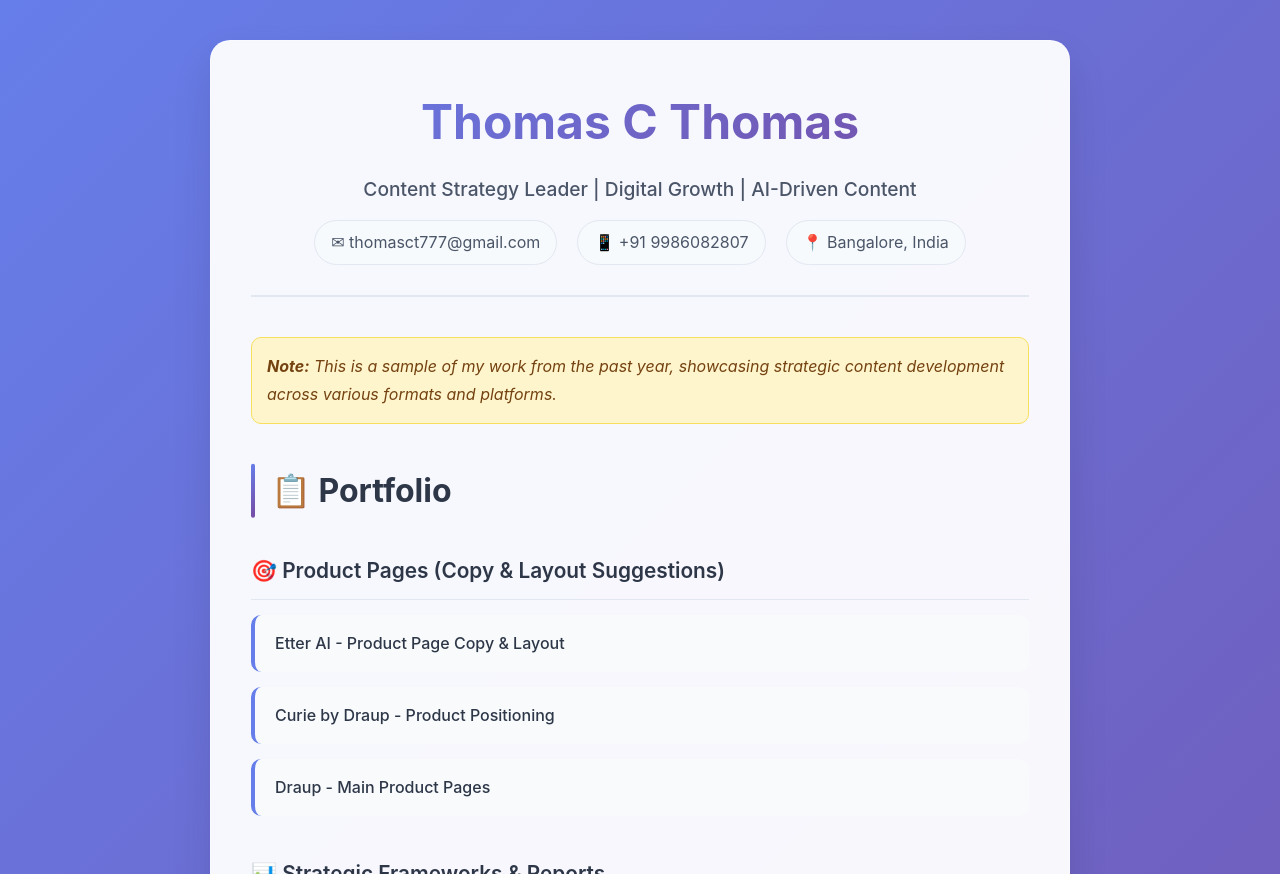
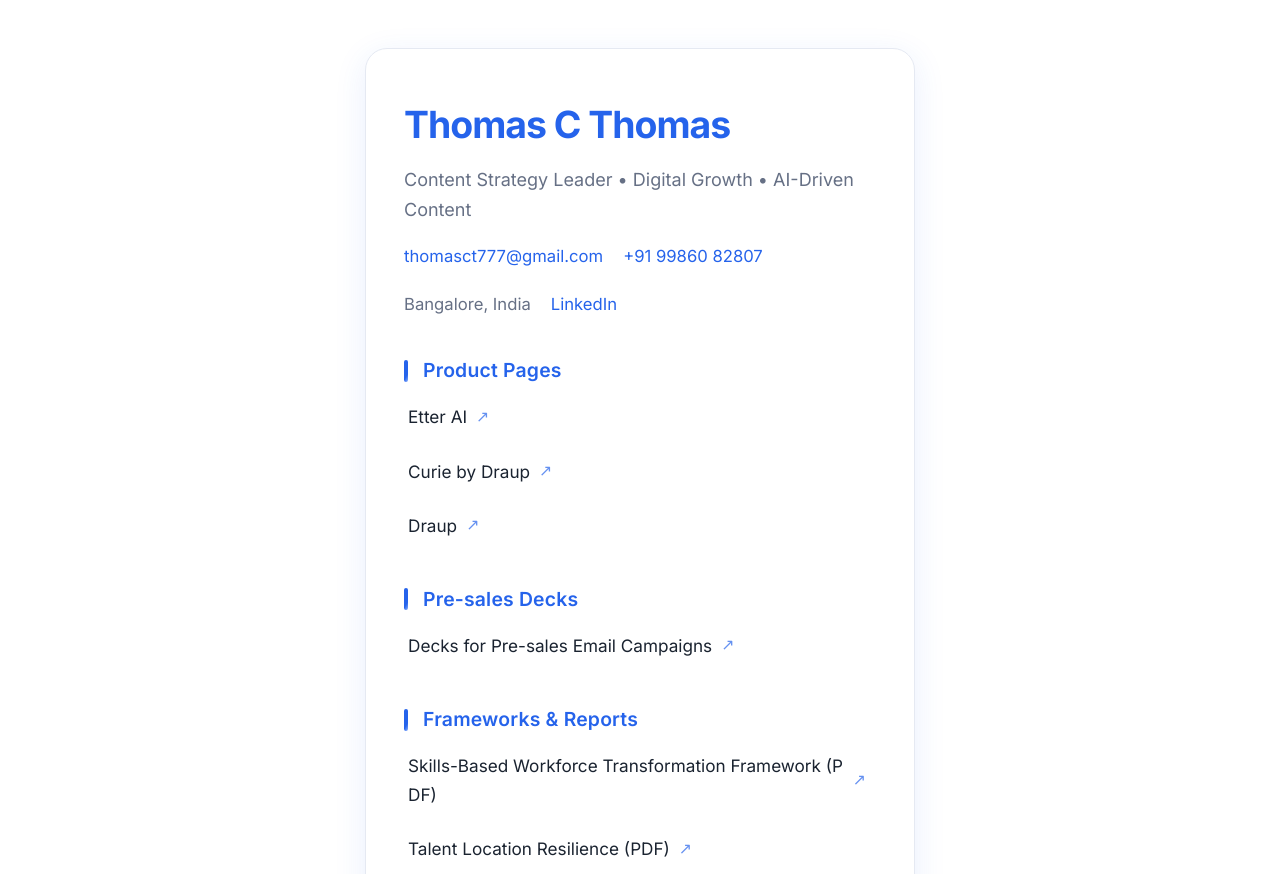
Before and after one commit to tommyct614/thomas-portfolio, a plain HTML site: page index.html in a window 1280 px wide. Shown: the top 874 px of the page. Drawn offline with Linux system fonts and the light colour scheme.

Commit message:
Update index.html
Fixed hyperlinks

```diff
--- a/index.html
+++ b/index.html
@@ -2,314 +2,329 @@
 <html lang="en">
 <head>
   <meta charset="UTF-8">
-  <meta name="viewport" content="width=device-width,initial-scale=1">
+  <meta name="robots" content="noindex">
   <title>Thomas C Thomas – Portfolio</title>
+  <meta name="viewport" content="width=device-width, initial-scale=1">
+  <!-- Google Fonts for modern, clean look -->
+  <link href="https://fonts.googleapis.com/css2?family=Inter:wght@400;600;700&display=swap" rel="stylesheet">
   <style>
-    * {
+    :root {
+      --accent: #2563eb;
+      --accent-dark: #1947b3;
+      --bg: #fff;
+      --text: #1a2330;
+      --muted: #667085;
+      --border: #e5e9f2;
+      --shadow: 0 8px 32px rgba(37,99,235,0.10);
+    }
+
+    html, body {
+      height: 100%;
       margin: 0;
       padding: 0;
-      box-sizing: border-box;
+      background: var(--bg);
+      color: var(--text);
+      font-family: 'Inter', 'Segoe UI', Arial, sans-serif;
+      font-size: 17px;
+      line-height: 1.7;
     }
 
     body {
-      font-family: 'Inter', -apple-system, BlinkMacSystemFont, 'Segoe UI', sans-serif;
-      background: linear-gradient(135deg, #667eea 0%, #764ba2 100%);
       min-height: 100vh;
-      color: #2d3748;
-      line-height: 1.7;
+      display: flex;
+      align-items: flex-start;
+      justify-content: center;
+      background: var(--bg);
     }
 
     .container {
-      max-width: 900px;
-      margin: 0 auto;
-      padding: 40px 20px;
-    }
-
-    .card {
-      background: rgba(255, 255, 255, 0.95);
-      backdrop-filter: blur(10px);
-      border-radius: 20px;
-      padding: 40px;
-      box-shadow: 0 20px 40px rgba(0, 0, 0, 0.1);
-      border: 1px solid rgba(255, 255, 255, 0.2);
+      background: var(--bg);
+      border-radius: 22px;
+      box-shadow: var(--shadow);
+      max-width: 550px;
+      width: 100vw;
+      margin: 48px 0 32px 0;
+      padding: 44px 38px 38px 38px;
+      box-sizing: border-box;
+      border: 1px solid var(--border);
+      transition: box-shadow 0.2s;
     }
 
     .header {
-      text-align: center;
-      margin-bottom: 40px;
-      padding-bottom: 30px;
-      border-bottom: 2px solid #e2e8f0;
+      text-align: left;
+      margin-bottom: 32px;
     }
 
-    h1 {
-      font-size: 3rem;
+    .name {
+      font-size: 2.2rem;
       font-weight: 700;
-      background: linear-gradient(135deg, #667eea, #764ba2);
-      -webkit-background-clip: text;
-      -webkit-text-fill-color: transparent;
-      margin-bottom: 10px;
+      color: var(--accent);
+      letter-spacing: -1px;
+      margin-bottom: 8px;
+      margin-top: 0;
     }
 
     .subtitle {
-      font-size: 1.2rem;
-      color: #4a5568;
+      font-size: 1.06rem;
+      color: var(--muted);
       font-weight: 500;
-      margin-bottom: 15px;
+      margin-bottom: 16px;
     }
 
-    .contact-info {
+    .contact {
       display: flex;
-      justify-content: center;
       gap: 20px;
       flex-wrap: wrap;
-      margin-top: 15px;
+      font-size: 0.98em;
+      color: var(--muted);
+      align-items: center;
+      margin-bottom: 0;
     }
 
-    .contact-item {
-      background: #f7fafc;
-      padding: 8px 16px;
-      border-radius: 25px;
+    .contact a {
+      color: var(--accent);
       text-decoration: none;
-      color: #4a5568;
-      transition: all 0.3s ease;
-      border: 1px solid #e2e8f0;
+      font-weight: 500;
+      transition: color 0.16s;
+    }
+    .contact a:hover {
+      color: var(--accent-dark);
+      text-decoration: underline;
     }
 
-    .contact-item:hover {
-      background: #667eea;
-      color: white;
-      transform: translateY(-2px);
-    }
-
-    h2 {
-      font-size: 2rem;
-      color: #2d3748;
-      margin: 40px 0 25px 0;
-      position: relative;
-      padding-left: 20px;
-    }
-
-    h2::before {
-      content: '';
-      position: absolute;
-      left: 0;
-      top: 50%;
-      transform: translateY(-50%);
-      width: 4px;
-      height: 100%;
-      background: linear-gradient(135deg, #667eea, #764ba2);
-      border-radius: 2px;
-    }
-
-    .portfolio-section {
-      margin-bottom: 30px;
+    .section {
+      margin-top: 36px;
     }
 
     .section-title {
-      font-size: 1.3rem;
-      color: #2d3748;
+      font-size: 1.14rem;
       font-weight: 600;
-      margin-bottom: 15px;
-      padding: 10px 0;
-      border-bottom: 1px solid #e2e8f0;
+      color: var(--accent);
+      letter-spacing: 0.01em;
+      margin-bottom: 8px;
+      display: flex;
+      align-items: center;
+      gap: 8px;
+    }
+    .section-title::before {
+      content: "";
+      display: inline-block;
+      width: 4px;
+      height: 22px;
+      background: linear-gradient(120deg, var(--accent) 70%, #90b4ff 100%);
+      border-radius: 2px;
+      margin-right: 7px;
     }
 
-    .portfolio-grid {
-      display: grid;
-      gap: 15px;
-      margin-bottom: 25px;
+    ul.portfolio-list {
+      list-style: none;
+      margin: 0 0 4px 0;
+      padding: 0;
     }
-
-    .portfolio-item {
-      background: #f8fafc;
-      padding: 15px 20px;
-      border-radius: 10px;
-      border-left: 4px solid #667eea;
-      transition: all 0.3s ease;
-      position: relative;
+    ul.portfolio-list li {
+      margin: 0 0 11px 0;
+      padding: 0;
+      transition: background 0.13s;
+      border-radius: 8px;
+      display: flex;
+      align-items: center;
     }
-
-    .portfolio-item:hover {
-      background: #edf2f7;
-      transform: translateX(5px);
-      box-shadow: 0 5px 15px rgba(0, 0, 0, 0.1);
+    ul.portfolio-list li:last-child {
+      margin-bottom: 0;
     }
 
     .portfolio-link {
-      color: #2d3748;
+      display: flex;
+      align-items: center;
+      gap: 5px;
+      color: var(--text);
+      background: none;
+      border: none;
+      font-size: 1.01em;
+      font-weight: 500;
       text-decoration: none;
-      font-weight: 500;
-      display: block;
+      padding: 7px 10px 7px 4px;
+      border-radius: 8px;
+      transition: background 0.16s, color 0.14s;
+      position: relative;
+      word-break: break-all;
+    }
+    .portfolio-link::after {
+      content: '↗';
+      font-size: 0.92em;
+      color: var(--accent);
+      margin-left: 4px;
+      opacity: 0.7;
+      transition: color 0.15s;
+    }
+    .portfolio-link:hover {
+      background: var(--accent);
+      color: #fff;
+      text-decoration: none;
+    }
+    .portfolio-link:hover::after {
+      color: #fff;
     }
 
-    .portfolio-link:hover {
-      color: #667eea;
+    .download-btn {
+      margin-top: 38px;
+      display: inline-block;
+      background: var(--accent);
+      color: #fff;
+      border: none;
+      border-radius: 100px;
+      padding: 12px 32px;
+      font-size: 1.08rem;
+      font-weight: 600;
+      text-decoration: none;
+      transition: background 0.16s, box-shadow 0.16s;
+      box-shadow: 0 2px 14px 0 rgba(37,99,235,0.08);
+      letter-spacing: 0.01em;
+    }
+    .download-btn:hover {
+      background: var(--accent-dark);
+      box-shadow: 0 4px 20px 0 rgba(37,99,235,0.12);
     }
 
-    .external-link::after {
-      content: '↗';
-      margin-left: 5px;
-      font-size: 0.8em;
-      opacity: 0.6;
+    @media (max-width: 650px) {
+      .container {
+        max-width: 100vw;
+        margin: 18px 0;
+        padding: 18px 4vw 23px 4vw;
+        border-radius: 0;
+        box-shadow: none;
+        border: none;
+      }
+      .name {
+        font-size: 1.28rem;
+      }
+      .section-title {
+        font-size: 1rem;
+      }
+      .download-btn {
+        width: 100%;
+        padding: 12px 0;
+        font-size: 1.02rem;
+      }
     }
 
-    .download-link {
-      background: linear-gradient(135deg, #667eea, #764ba2);
-      color: white;
-      padding: 12px 24px;
-      border-radius: 25px;
-      text-decoration: none;
-      display: inline-block;
-      margin: 20px 0;
-      font-weight: 600;
-      transition: all 0.3s ease;
-      box-shadow: 0 4px 15px rgba(102, 126, 234, 0.3);
+    /* Subtle fade-in animation */
+    .container {
+      opacity: 0;
+      animation: fadeIn 0.7s ease-in 0.15s forwards;
     }
-
-    .download-link:hover {
-      transform: translateY(-2px);
-      box-shadow: 0 6px 20px rgba(102, 126, 234, 0.4);
-    }
-
-    .note {
-      background: #fff5cd;
-      border: 1px solid #f6e05e;
-      color: #744210;
-      padding: 15px;
-      border-radius: 10px;
-      margin-bottom: 30px;
-      font-style: italic;
-    }
-
-    @media (max-width: 768px) {
-      .container {
-        padding: 20px 15px;
-      }
-
-      .card {
-        padding: 25px;
-      }
-
-      h1 {
-        font-size: 2.2rem;
-      }
-
-      .contact-info {
-        flex-direction: column;
-        align-items: center;
-      }
-
-      h2 {
-        font-size: 1.6rem;
-      }
+    @keyframes fadeIn {
+      from { opacity: 0; transform: translateY(24px);}
+      to   { opacity: 1; transform: none;}
     }
   </style>
 </head>
 <body>
-  <div class="container">
-    <div class="card">
-      <div class="header">
-        <h1>Thomas C Thomas</h1>
-        <p class="subtitle">Content Strategy Leader | Digital Growth | AI-Driven Content</p>
-        <div class="contact-info">
-          <a href="mailto:thomasct777@gmail.com" class="contact-item">✉ thomasct777@gmail.com</a>
-          <a href="tel:+919986082807" class="contact-item">📱 +91 9986082807</a>
-          <span class="contact-item">📍 Bangalore, India</span>
-        </div>
+  <main class="container">
+    <header class="header">
+      <h1 class="name">Thomas C Thomas</h1>
+      <div class="subtitle">Content Strategy Leader &bull; Digital Growth &bull; AI-Driven Content</div>
+      <div class="contact">
+        <a href="mailto:thomasct777@gmail.com">thomasct777@gmail.com</a>
+        <a href="tel:+919986082807">+91 99860 82807</a>
+        <span>Bangalore, India</span>
+        <a href="https://www.linkedin.com/in/thomasct777" target="_blank" rel="noopener">LinkedIn</a>
       </div>
+    </header>
 
-      <div class="note">
-        <strong>Note:</strong> This is a sample of my work from the past year, showcasing strategic content development across various formats and platforms.
-      </div>
+    <section class="section">
+      <div class="section-title">Product Pages</div>
+      <ul class="portfolio-list">
+        <li>
+          <a class="portfolio-link" href="https://draup.com/etter" target="_blank">Etter AI</a>
+        </li>
+        <li>
+          <a class="portfolio-link" href="https://draup.com/curie" target="_blank">Curie by Draup</a>
+        </li>
+        <li>
+          <a class="portfolio-link" href="https://draup.com/" target="_blank">Draup</a>
+        </li>
+      </ul>
+    </section>
 
-      <h2>📋 Portfolio</h2>
+    <section class="section">
+      <div class="section-title">Pre-sales Decks</div>
+      <ul class="portfolio-list">
+        <li>
+          <a class="portfolio-link" href="https://your-link.com/pre-sales-decks" target="_blank">Decks for Pre-sales Email Campaigns</a>
+        </li>
+      </ul>
+    </section>
 
-      <div class="portfolio-section">
-        <div class="section-title">🎯 Product Pages (Copy & Layout Suggestions)</div>
-        <div class="portfolio-grid">
-          <div class="portfolio-item">
-            <a href="#" class="portfolio-link">Etter AI - Product Page Copy & Layout</a>
-          </div>
-          <div class="portfolio-item">
-            <a href="#" class="portfolio-link">Curie by Draup - Product Positioning</a>
-          </div>
-          <div class="portfolio-item">
-            <a href="#" class="portfolio-link">Draup - Main Product Pages</a>
-          </div>
-        </div>
-      </div>
+    <section class="section">
+      <div class="section-title">Frameworks &amp; Reports</div>
+      <ul class="portfolio-list">
+        <li>
+          <a class="portfolio-link" href="https://drive.google.com/file/d/1BT4wz7OqYWuESFe4qIXcmAM8Ra3G2ik7/view?usp=sharing" target="_blank">Skills-Based Workforce Transformation Framework (PDF)</a>
+        </li>
+        <li>
+          <a class="portfolio-link" href="https://drive.google.com/file/d/1x3pTZU1RbLR6y5aNiv8WGJtDoXZXWIVF/view?usp=sharing" target="_blank">Talent Location Resilience (PDF)</a>
+        </li>
+      </ul>
+    </section>
 
-      <div class="portfolio-section">
-        <div class="section-title">📊 Strategic Frameworks & Reports</div>
-        <div class="portfolio-grid">
-          <div class="portfolio-item">
-            <a href="#" class="portfolio-link">Skills-Based Workforce Transformation Framework</a>
-          </div>
-          <div class="portfolio-item">
-            <a href="#" class="portfolio-link">Talent Location Resilience Report</a>
-          </div>
-          <div class="portfolio-item">
-            <a href="#" class="portfolio-link">Pre-sales Email Campaign Decks</a>
-          </div>
-        </div>
-      </div>
+    <section class="section">
+      <div class="section-title">Whitepapers</div>
+      <ul class="portfolio-list">
+        <li>
+          <a class="portfolio-link" href="https://draup.com/sales/whitepaper/maximizing-enterprise-deal-conversion-through-ai-driven-abm" target="_blank">Maximizing Enterprise Deal Conversion through AI-Driven ABM</a>
+        </li>
+        <li>
+          <a class="portfolio-link" href="https://draup.com/talent/whitepapers/what-is-talent-intelligence-a-guide-for-hr-leaders" target="_blank">What is Talent Intelligence? A Guide for HR Leaders – Draup</a>
+        </li>
+      </ul>
+    </section>
 
-      <div class="portfolio-section">
-        <div class="section-title">📝 Whitepapers & Research</div>
-        <div class="portfolio-grid">
-          <div class="portfolio-item">
-            <a href="#" class="portfolio-link">Maximizing Enterprise Deal Conversion through AI-Driven ABM</a>
-          </div>
-          <div class="portfolio-item">
-            <a href="#" class="portfolio-link">What is Talent Intelligence? A Guide for HR Leaders</a>
-          </div>
-        </div>
-      </div>
+    <section class="section">
+      <div class="section-title">Blogs</div>
+      <ul class="portfolio-list">
+        <li>
+          <a class="portfolio-link" href="https://draup.com/sales/blog/unlocking-trapped-value-how-better-account-planning-saves-millions" target="_blank">Account Planning with AI: Save Millions Unlocking the Tapper Value</a>
+        </li>
+        <li>
+          <a class="portfolio-link" href="https://draup.com/sales/blog/agentic-ai-powered-account-planning-transforming-abm-with-real-time-adaptive-intelligence" target="_blank">Agentic AI: Adapting Marketing to Real-Time Insights</a>
+        </li>
+        <li>
+          <a class="portfolio-link" href="https://draup.com/talent/blogs/the-skills-quadrant-your-blueprint-for-strategic-skills-based-hiring" target="_blank">Skills-Based Hiring Strategy by Skills Quadrant Framework</a>
+        </li>
+      </ul>
+    </section>
 
-      <div class="portfolio-section">
-        <div class="section-title">✍️ Blog Articles</div>
-        <div class="portfolio-grid">
-          <div class="portfolio-item">
-            <a href="#" class="portfolio-link">Account Planning with AI: Save Millions Unlocking the Tapper Value</a>
-          </div>
-          <div class="portfolio-item">
-            <a href="#" class="portfolio-link">Agentic AI: Adapting Marketing to Real-Time Insights</a>
-          </div>
-          <div class="portfolio-item">
-            <a href="#" class="portfolio-link">Skills-Based Hiring Strategy by Skills Quadrant Framework</a>
-          </div>
-        </div>
-      </div>
+    <section class="section">
+      <div class="section-title">Email Campaigns</div>
+      <ul class="portfolio-list">
+        <li>
+          <a class="portfolio-link" href="https://docs.google.com/document/d/1TZYDW6ecUw3aIvEXxnGsg4MYokU6LTccHjCsjseF4ls/edit?usp=sharing" target="_blank">Portfolio – Emails</a>
+        </li>
+      </ul>
+    </section>
 
-      <div class="portfolio-section">
-        <div class="section-title">📧 Email Campaigns & Marketing Materials</div>
-        <div class="portfolio-grid">
-          <div class="portfolio-item">
-            <a href="#" class="portfolio-link">Email Campaign Portfolio Collection</a>
-          </div>
-          <div class="portfolio-item">
-            <a href="#" class="portfolio-link">Curie Product Brochure Content</a>
-          </div>
-        </div>
-      </div>
+    <section class="section">
+      <div class="section-title">Brochure</div>
+      <ul class="portfolio-list">
+        <li>
+          <a class="portfolio-link" href="https://drive.google.com/file/d/1fiWt-gXRKJz3zQUcT_UGHwBzcrUUkt0L/view?usp=sharing" target="_blank">CurieBrochure.pdf</a>
+        </li>
+      </ul>
+    </section>
 
-      <div class="portfolio-section">
-        <div class="section-title">🎥 Video Content</div>
-        <div class="portfolio-grid">
-          <div class="portfolio-item">
-            <a href="#" class="portfolio-link">Curie by Draup: Agentic AI for Enterprise HR Teams (Script & Visual Direction)</a>
-          </div>
-        </div>
-      </div>
+    <section class="section">
+      <div class="section-title">Video</div>
+      <ul class="portfolio-list">
+        <li>
+          <a class="portfolio-link" href="https://www.youtube.com/watch?v=SIcii0yxfFo&pp=ygUFZHJhdXA%3D" target="_blank">Curie by Draup: Agentic AI for Enterprise HR Teams</a>
+        </li>
+      </ul>
+    </section>
 
-      <div style="text-align: center; margin-top: 40px;">
-        <a href="#" class="download-link">📄 Download Full Resume</a>
-      </div>
-
-      <div style="text-align: center; margin-top: 30px; padding-top: 30px; border-top: 1px solid #e2e8f0; color: #718096;">
-        <p>Ready to collaborate? Let's create content that drives results.</p>
-      </div>
-    </div>
-  </div>
+    <a class="download-btn" href="https://drive.google.com/file/d/1L0UiPZImCRAlFrdtqdvibGGMZvvuvkiP/view?usp=sharing" target="_blank">
+      Download Resume
+    </a>
+  </main>
 </body>
 </html>
```
